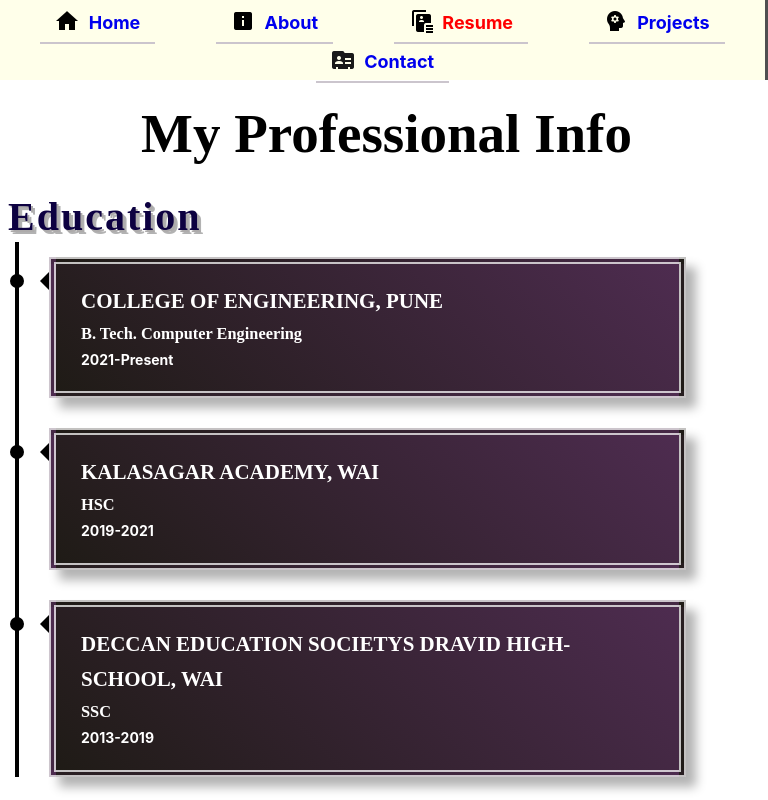
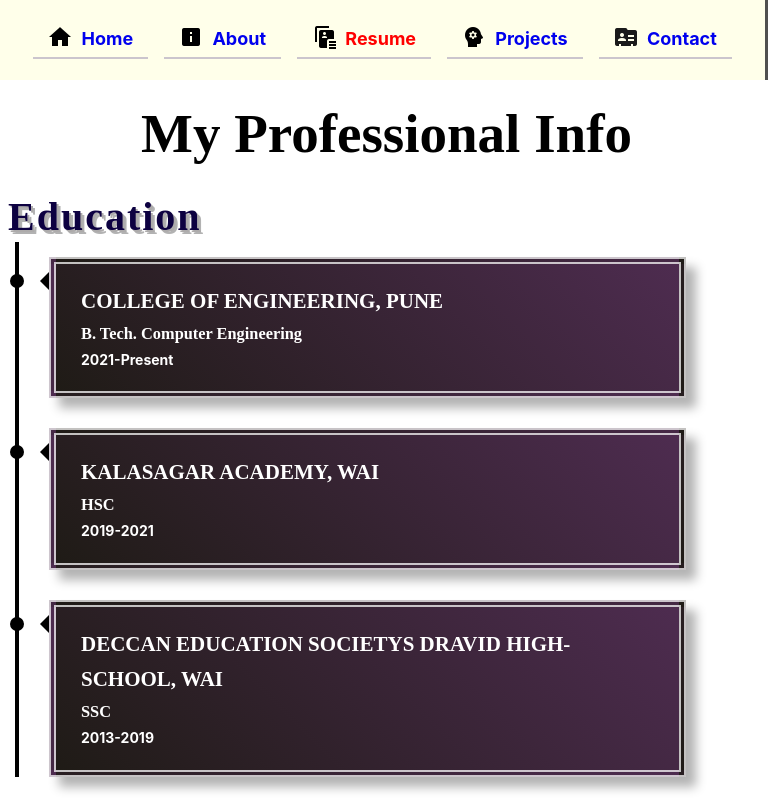
Before and after one commit to Mr-Abhishek-Shinde/Portfolio-Website, a React (Create React App) app: page /resume in a window 768 px wide. Shown: the top 800 px of the page. Built offline with nearby package versions, Linux system fonts and the light colour scheme.

Commit message:
made some minor changes

```diff
--- a/src/components/About.css
+++ b/src/components/About.css
@@ -17,7 +17,7 @@
 .secTitl {
     width: 100%;
     text-align: center;
-    font-size: 70px;
+    font-size: 66px;
     font-family: 'Bungee Spice';
 }
 
--- a/src/components/Navbar.css
+++ b/src/components/Navbar.css
@@ -190,7 +190,7 @@
     .sideBar .nav li {
         margin-bottom: 0px;
         display: block;
-        margin: 0 20px;
+        margin: 0 15px;
     }
 
     .sideBar .logo {
@@ -202,6 +202,18 @@
         margin-top: 0px;
     }
 
+}
+
+@media (max-width: 800px) and (min-width: 690px) {
+    .sideBar {
+        padding: 5px 8px;
+    }
+
+    .sideBar .nav li {
+        margin-bottom: 0px;
+        display: block;
+        margin: 0 8px;
+    }
 }
 
 @media (max-width: 690px) {
--- a/src/components/Resume.css
+++ b/src/components/Resume.css
@@ -17,7 +17,7 @@
 .secTitle {
     width: 100%;
     text-align: center;
-    font-size: 70px;
+    font-size: 66px;
     font-family: 'Bungee Spice';
 }
 
```
